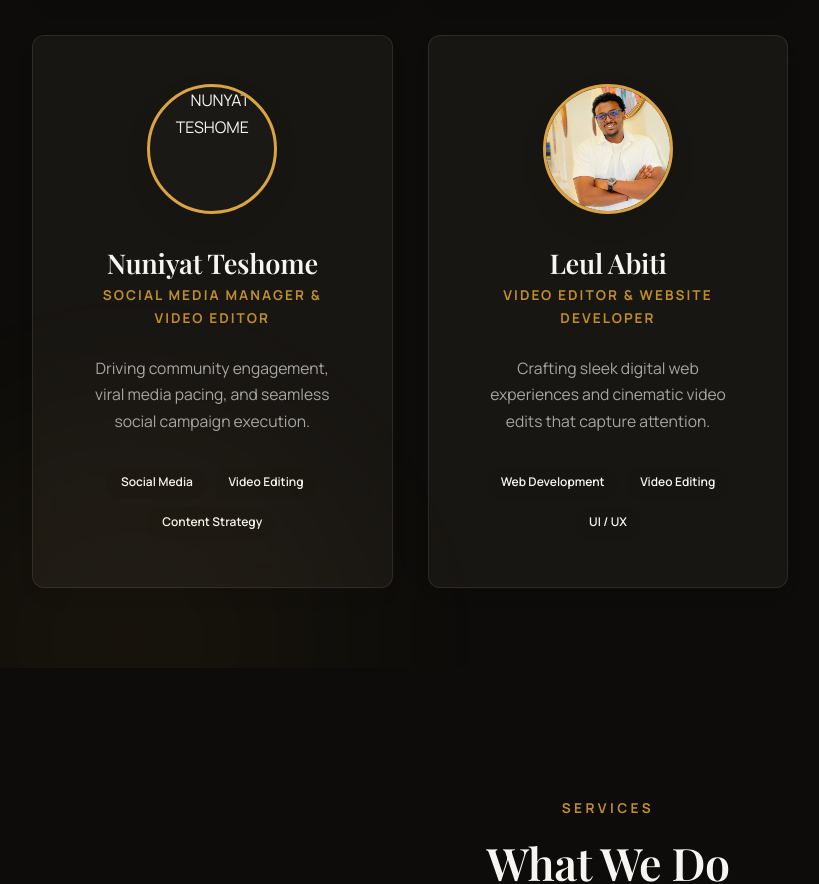
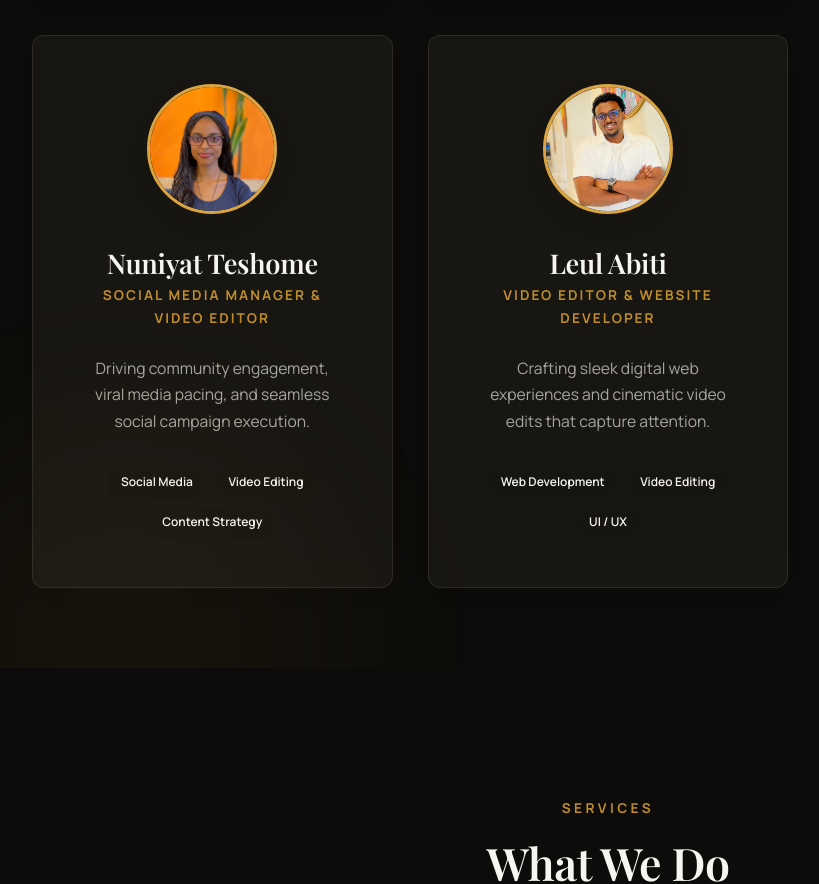
Before and after one commit to leul-cpu/Bellamo2, a plain HTML site: page index.html in a window 1280 px wide. Shown: the part 1079-1963 px from the top of the page, without its empty margins (32-851 px from the left). Drawn offline with nearby package versions, Linux system fonts and the light colour scheme; a web font is replaced by a local one.

Commit message:
Change image file extension from JPG to JPEG

```diff
--- a/index.html
+++ b/index.html
@@ -220,7 +220,7 @@
                     <!-- Member 4: Nuniyat Teshome -->
                     <div class="team-profile-card glass-container fade-up-element">
                         <div class="profile-avatar-container">
-                            <img src="IMG_2642.JPG" alt="NUNYAT TESHOME" class="avatar-block image-avatar" style="object-position: center 70%;">
+                            <img src="IMG_2642.jpeg" alt="NUNYAT TESHOME" class="avatar-block image-avatar" style="object-position: center 70%;">
                         </div>
                         <div class="profile-meta-info">
                             <h3>Nuniyat Teshome</h3>
```
